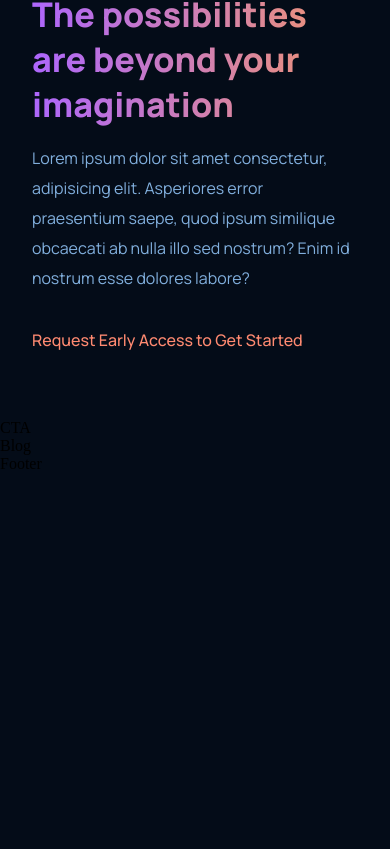
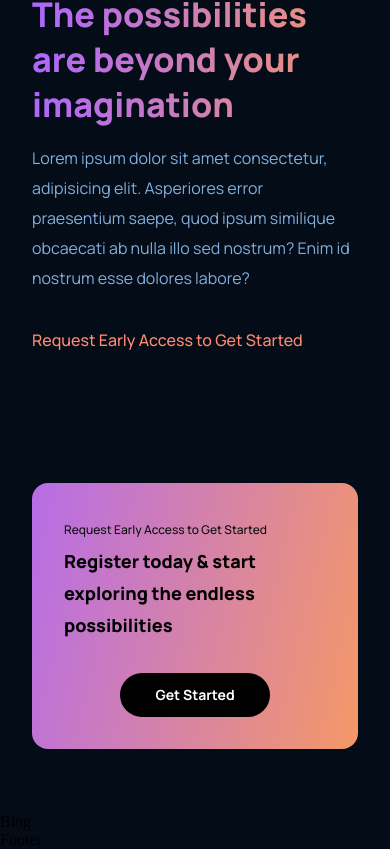
Before and after one commit to djanoer/react-gpt3-modern-lp, a React (Create React App) app: page / in a window 390 px wide. Shown: the part 3788-4637 px from the top of the page. Before the commit the page ends 4261 px from the top, so only its background shows below. Built offline with nearby package versions, Linux system fonts and the light colour scheme.

Commit message:
section CTA selesai

```diff
--- a/src/components/cta/CTA.jsx
+++ b/src/components/cta/CTA.jsx
@@ -2,7 +2,17 @@ import React from 'react';
 import './cta.css';
 
 const CTA = () => {
-  return <div>CTA</div>;
+  return (
+    <div className='gpt3__cta'>
+      <div className='gpt3__cta-content'>
+        <p>Request Early Access to Get Started</p>
+        <h3>Register today & start exploring the endless possibilities</h3>
+      </div>
+      <div className='gpt3__cta-btn'>
+        <button type='button'> Get Started</button>
+      </div>
+    </div>
+  );
 };
 
 export default CTA;
--- a/src/components/cta/cta.css
+++ b/src/components/cta/cta.css
@@ -0,0 +1,76 @@
+.gpt3__cta {
+  display: flex;
+  justify-content: space-between;
+  align-items: center;
+  flex-direction: row;
+
+  padding: 2rem;
+  margin: 4rem;
+  border-radius: 1rem;
+  background: var(--gradient-bar);
+}
+
+.gpt3__cta-content p {
+  font-family: var(--font-family);
+  font-weight: 500;
+  font-size: 12px;
+  line-height: 30px;
+  color: #0e0e0e;
+}
+
+.gpt3__cta-content h3 {
+  font-family: var(--font-family);
+  font-weight: 800;
+  font-size: 24px;
+  line-height: 45px;
+  color: #000;
+}
+
+.gpt3__cta-btn {
+  display: flex;
+  justify-content: center;
+  align-items: center;
+  margin-left: 2rem;
+}
+
+.gpt3__cta-btn button {
+  font-family: var(--font-family);
+  background: #000;
+  color: #fff;
+  border-radius: 40px;
+  font-weight: bold;
+  font-size: 18px;
+  line-height: 30px;
+  padding: 0.5rem 1rem;
+
+  border: none;
+  outline: none;
+  cursor: pointer;
+  min-width: 150px;
+}
+
+@media screen and (max-width: 650px) {
+  .gpt3__cta {
+    flex-direction: column;
+  }
+
+  .gpt3__cta-btn {
+    margin: 2rem 0 0;
+  }
+}
+
+@media screen and (max-width: 550px) {
+  .gpt3__cta {
+    margin: 4rem 2rem;
+  }
+
+  .gpt3__cta-content h3 {
+    font-size: 18px;
+    line-height: 32px;
+  }
+
+  .gpt3__cta-btn button {
+    font-size: 14px;
+    line-height: 28px;
+  }
+}
```
